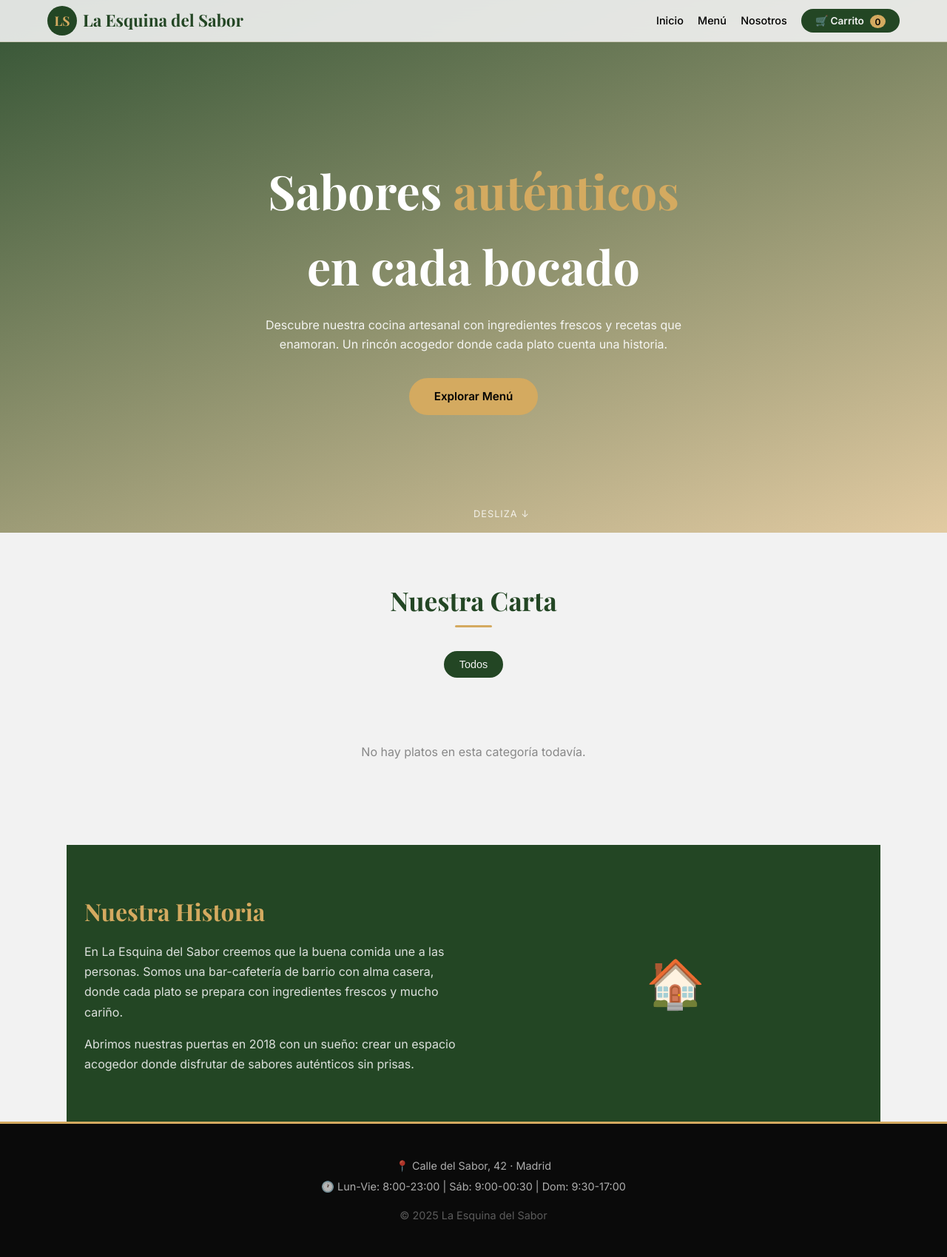
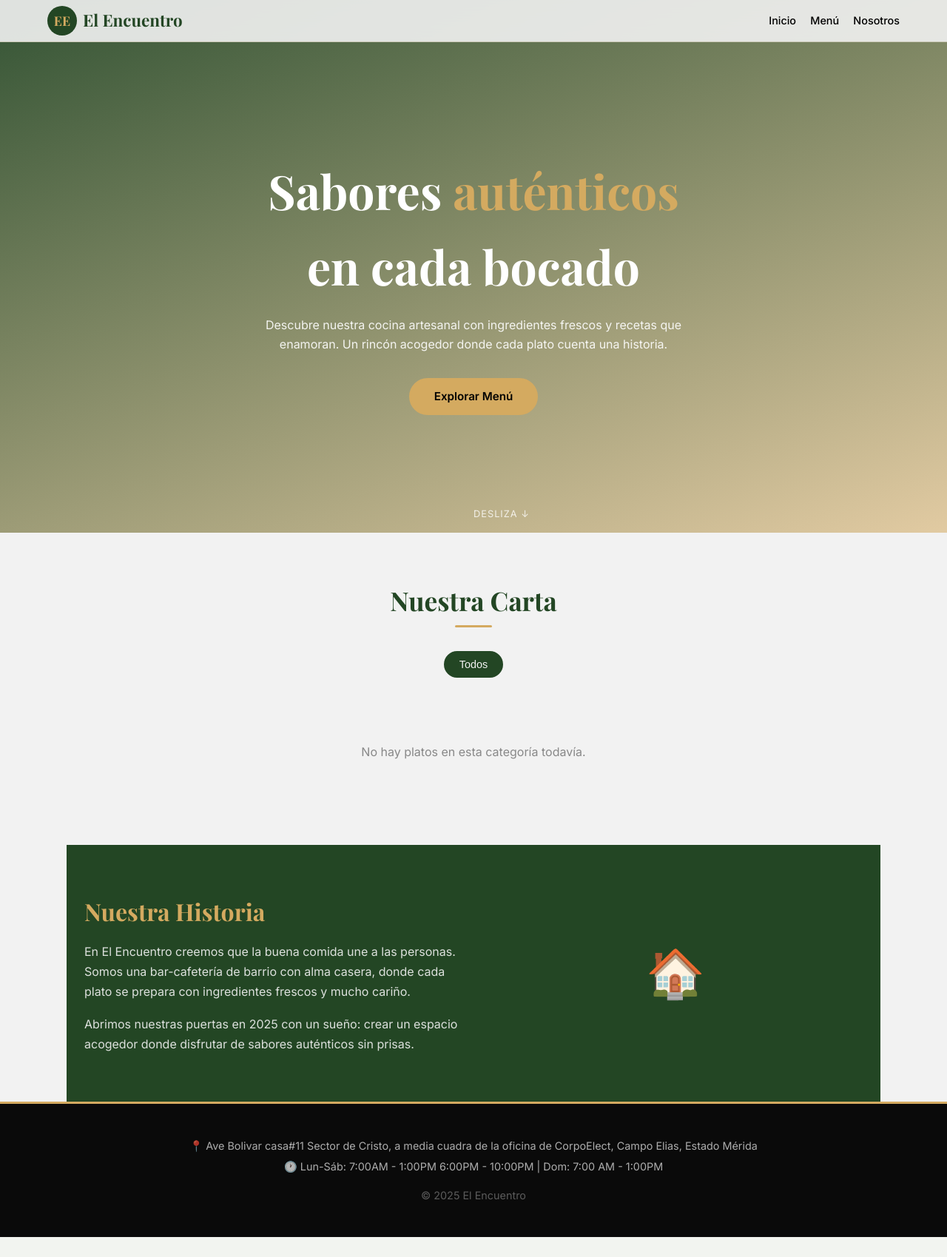
Before and after one commit to pentaDaPP/Restaurante, a FastAPI app: page / in a window 1280 px wide. Shown: the whole page at 74% size. After the commit the page ends 1672 px from the top, so only its background shows below. Run offline with FastAPI, Linux system fonts and the light colour scheme; data that the repository does not hold is empty.

Commit message:
cambios en e html a el encuentro

```diff
--- a/templates/index.html
+++ b/templates/index.html
@@ -3,7 +3,7 @@
 <head>
     <meta charset="UTF-8">
     <meta name="viewport" content="width=device-width, initial-scale=1.0, maximum-scale=1.0, user-scalable=no">
-    <title>La Esquina del Sabor | Bar-Cafetería</title>
+    <title>El Encuentro| Bar-Cafetería</title>
     <style>
         :root {
             --verde-oscuro: #234624;
@@ -211,13 +211,13 @@
     <nav class="navbar" id="navbar">
         <div class="container">
             <a href="/" class="logo">
-                <span class="logo-icon">LS</span> La Esquina del Sabor
+                <span class="logo-icon">EE</span> El Encuentro
             </a>
             <ul class="nav-links">
                 <li><a href="#inicio">Inicio</a></li>
                 <li><a href="#menu">Menú</a></li>
                 <li><a href="#about">Nosotros</a></li>
-                <li><a href="#" class="btn-carrito">🛒 Carrito <span class="cart-badge" id="cartCount">{{ cart_count | default(0) }}</span></a></li>
+                <!-- <li><a href="#" class="btn-carrito">🛒 Carrito <span class="cart-badge" id="cartCount">{{ cart_count | default(0) }}</span></a></li>-->
             </ul>
         </div>
     </nav>
@@ -249,17 +249,17 @@
     <section class="about" id="about">
         <div>
             <h2>Nuestra Historia</h2>
-            <p>En La Esquina del Sabor creemos que la buena comida une a las personas. Somos una bar-cafetería de barrio con alma casera, donde cada plato se prepara con ingredientes frescos y mucho cariño.</p>
-            <p style="margin-top:1rem;">Abrimos nuestras puertas en 2018 con un sueño: crear un espacio acogedor donde disfrutar de sabores auténticos sin prisas.</p>
+            <p>En El Encuentro creemos que la buena comida une a las personas. Somos una bar-cafetería de barrio con alma casera, donde cada plato se prepara con ingredientes frescos y mucho cariño.</p>
+            <p style="margin-top:1rem;">Abrimos nuestras puertas en 2025 con un sueño: crear un espacio acogedor donde disfrutar de sabores auténticos sin prisas.</p>
         </div>
         <div class="about-img">🏠</div>
     </section>
 
     <!-- Footer -->
     <footer class="footer">
-        <p>📍 Calle del Sabor, 42 · Madrid</p>
-        <p>🕐 Lun-Vie: 8:00-23:00 | Sáb: 9:00-00:30 | Dom: 9:30-17:00</p>
-        <p style="margin-top:1rem; opacity:0.5;">© 2025 La Esquina del Sabor</p>
+        <p>📍 Ave Bolivar casa#11 Sector de Cristo, a media cuadra de la oficina de CorpoElect, Campo Elias, Estado Mérida </p>
+        <p>🕐 Lun-Sáb: 7:00AM - 1:00PM 6:00PM - 10:00PM | Dom: 7:00 AM - 1:00PM</p>
+        <p style="margin-top:1rem; opacity:0.5;">© 2025 El Encuentro</p>
     </footer>
 
     <script>
```
